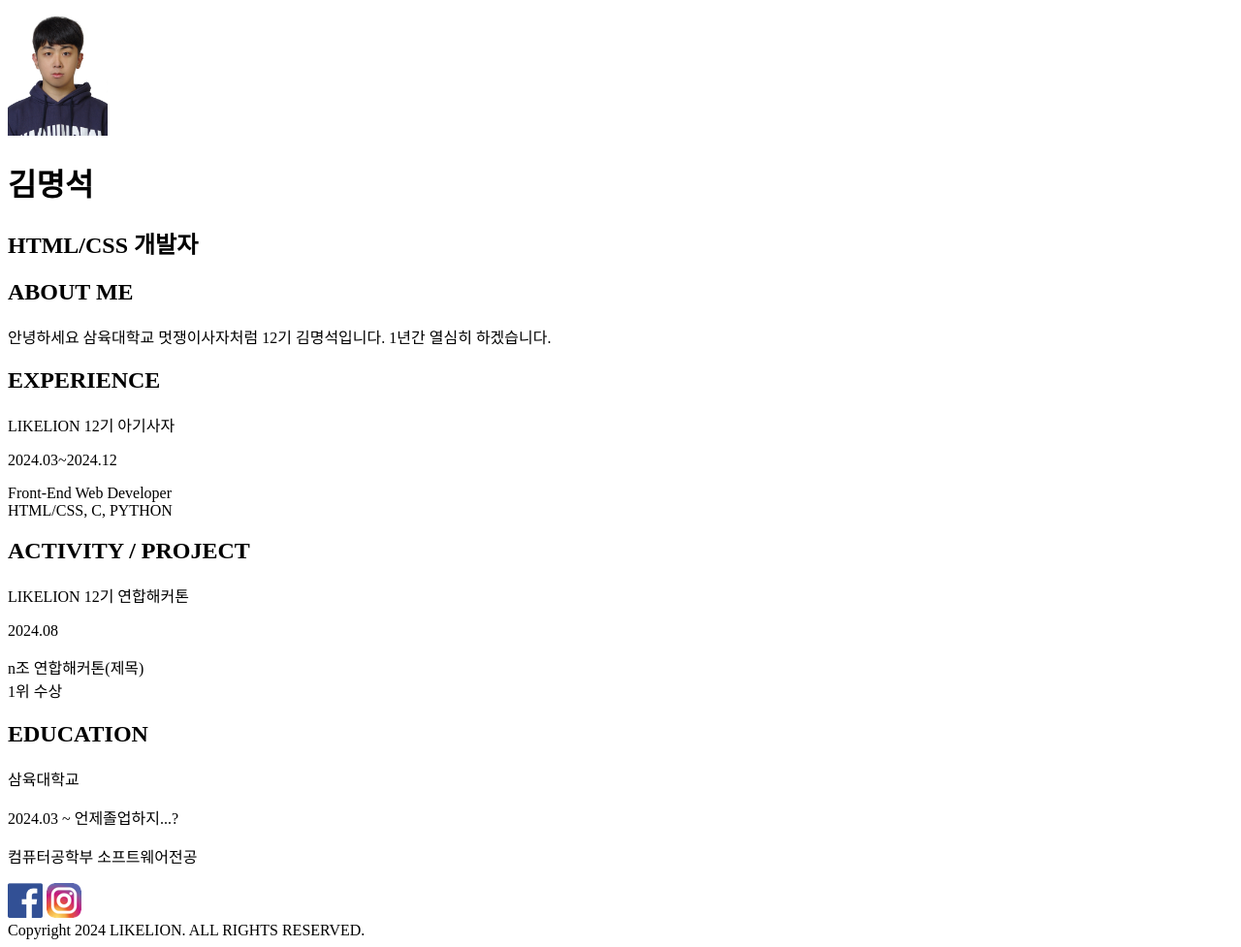
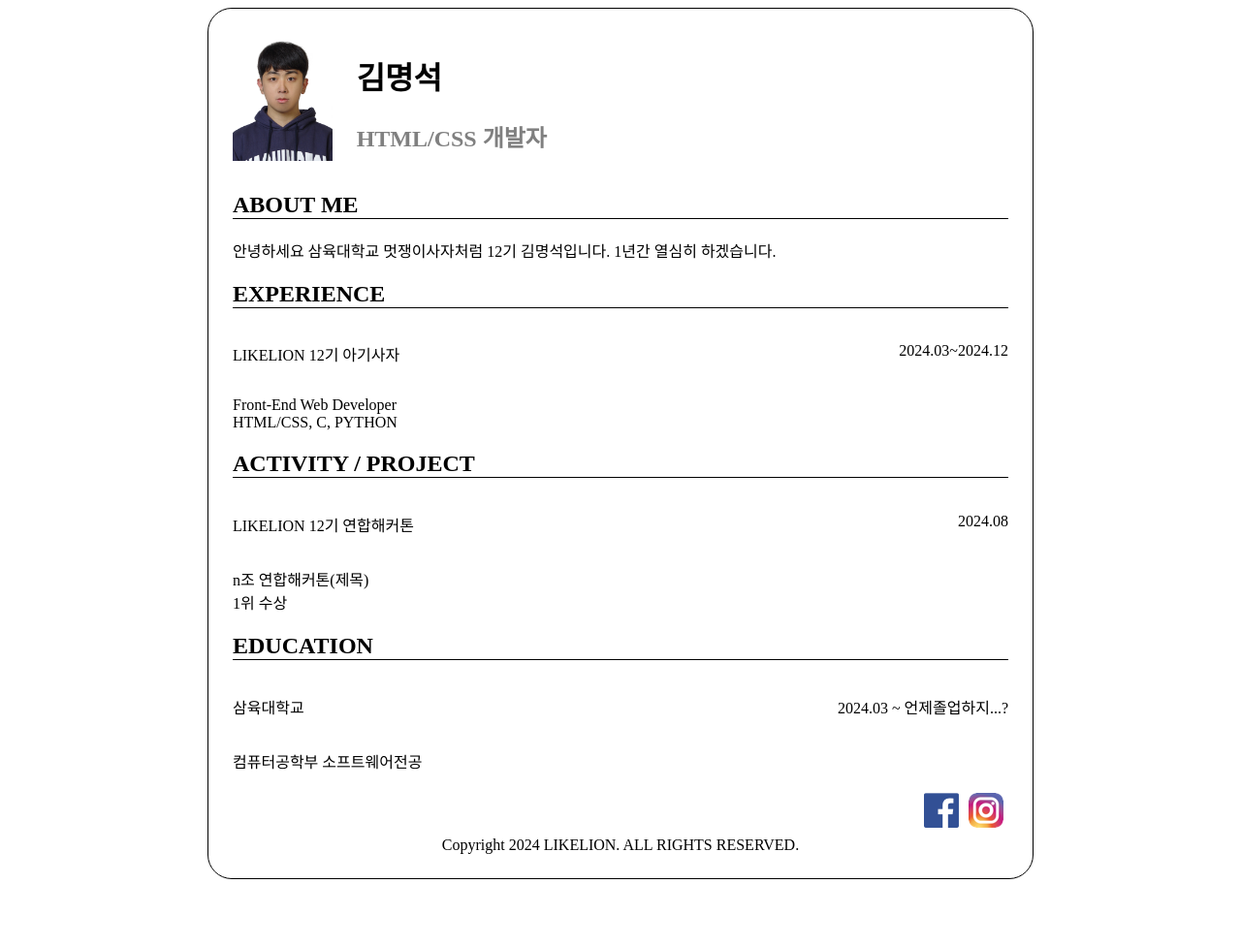
Before and after one commit to kmsichi/kmsichi.github.io, a plain HTML site: page index.html in a window 1280 px wide. Shown: the whole page at 97% size. After the commit the page ends 915 px from the top, so only its background shows below. Drawn offline with Linux system fonts and the light colour scheme.

Commit message:
LIKELION 0411
CSS 배우고 스타일 적용하기

```diff
--- a/index.html
+++ b/index.html
@@ -3,6 +3,10 @@
 <head>
     <meta charset="UTF-8">
     <meta name="viewport" content="width=device-width, initial-scale=1.0">
+    <link rel="stylesheet" href="style.css">
+    <link rel="preconnect" href="https://fonts.googleapis.com">
+    <link rel="preconnect" href="https://fonts.gstatic.com" crossorigin>
+    <link href="https://fonts.googleapis.com/css2?family=Nanum+Gothic&display=swap" rel="stylesheet">
     <title>김명석 이력서</title>
 </head>
 <body>
@@ -12,9 +16,8 @@
         <div class="title-box">
             <img src="images/Myface.jpg" height="132px" alt="profile image">
             <div class="title-box-text">
-                <h1> 김명석 </h1>
+                <h1>김명석</h1>
                 <h2 class="job-text">HTML/CSS 개발자</h2>
-            </div>
             </div>
         </div>
         <div class="sub-box">
@@ -51,9 +54,10 @@
             <p class="desc-text">컴퓨터공학부 소프트웨어전공</p>
         </div>
         <div class="sns">
-        <a href="https://facebook.com/kmsi_0121"><img src="images/facebook.png" alt="facebook"></img></a>
+            <a href="https://www.facebook.com/profile.php?id=100030298576466"><img src="images/facebook.png" alt="facebook"></img></a>
             <a href="https://www.instagram.com/kmsi_0121/"><img src="images/instagram.png" alt="instagram"></img></a>
         </div>
         <footer>Copyright 2024 LIKELION. ALL RIGHTS RESERVED.</footer>
+    </div>
 </body>
 </html>
--- /dev/null
+++ b/style.css
@@ -0,0 +1,34 @@
+.mainbox{
+    width: 800px;
+    margin: auto;
+    padding: 25px;
+    border: 1px solid black;
+    border-radius: 25px;
+}
+.title-box{
+    display: flex;
+    flex-direction: row;
+}
+.title-box-text{
+    margin-left: 25px;
+}
+.job-text{
+    color: gray;
+}
+.float{
+    display: flex;
+    justify-content: space-between;
+}
+.section-title{
+    border-bottom: 1px solid black;
+}
+.sns{
+    display: flex;
+    justify-content: flex-end;
+}
+.sns img{
+    margin: 5px;
+}
+footer{
+    text-align: center;
+}
```
Lines whose indentation alone changed are shown as unchanged.
